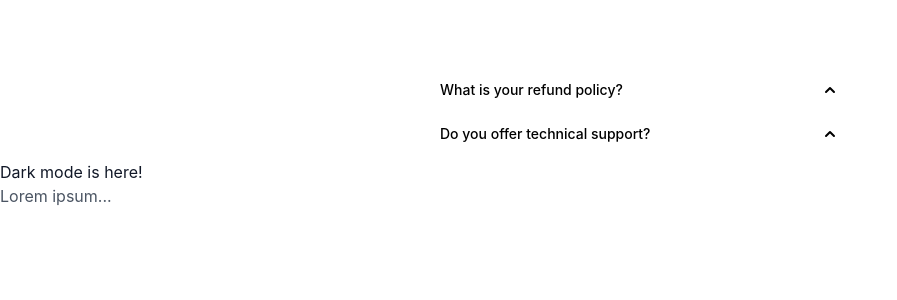
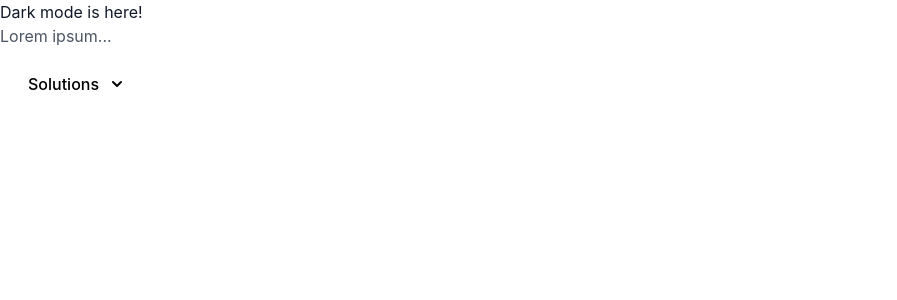
Before and after one commit to SushritPasupuleti/next-tailwind, a Next.js app in the folder web/: page / in a window 1280 px wide. Shown: the top 300 px of the page, without its empty margins (0-897 px from the left). Built offline with nearby package versions, Linux system fonts and the light colour scheme.

Commit message:
Update skus.js

```diff
--- a/web/components/skus.js
+++ b/web/components/skus.js
@@ -1,46 +1,178 @@
-import { Disclosure } from '@headlessui/react'
-import { ChevronUpIcon } from '@heroicons/react/solid'
+import { Popover, Transition } from '@headlessui/react'
+import { ChevronDownIcon } from '@heroicons/react/solid'
+import { Fragment } from 'react'
+
+const solutions = [
+  {
+    name: 'Insights',
+    description: 'Measure actions your users take',
+    href: '##',
+    icon: IconOne,
+  },
+  {
+    name: 'Automations',
+    description: 'Create your own targeted content',
+    href: '##',
+    icon: IconTwo,
+  },
+  {
+    name: 'Reports',
+    description: 'Keep track of your growth',
+    href: '##',
+    icon: IconThree,
+  },
+]
 
 export default function Example() {
   return (
-    <div className="w-full px-4 pt-16">
-      <div className="w-full max-w-md p-2 mx-auto bg-white rounded-2xl">
-        <Disclosure>
-          {({ open }) => (
-            <>
-              <Disclosure.Button className="flex justify-between w-full px-4 py-2 text-sm font-medium text-left text-purple-900 bg-purple-100 rounded-lg hover:bg-purple-200 focus:outline-none focus-visible:ring focus-visible:ring-purple-500 focus-visible:ring-opacity-75">
-                <span>What is your refund policy?</span>
-                <ChevronUpIcon
-                  className={`${
-                    open ? 'transform rotate-180' : ''
-                  } w-5 h-5 text-purple-500`}
-                />
-              </Disclosure.Button>
-              <Disclosure.Panel className="px-4 pt-4 pb-2 text-sm text-gray-500">
-                If you're unhappy with your purchase for any reason, email us
-                within 90 days and we'll refund you in full, no questions asked.
-              </Disclosure.Panel>
-            </>
-          )}
-        </Disclosure>
-        <Disclosure as="div" className="mt-2">
-          {({ open }) => (
-            <>
-              <Disclosure.Button className="flex justify-between w-full px-4 py-2 text-sm font-medium text-left text-purple-900 bg-purple-100 rounded-lg hover:bg-purple-200 focus:outline-none focus-visible:ring focus-visible:ring-purple-500 focus-visible:ring-opacity-75">
-                <span>Do you offer technical support?</span>
-                <ChevronUpIcon
-                  className={`${
-                    open ? 'transform rotate-180' : ''
-                  } w-5 h-5 text-purple-500`}
-                />
-              </Disclosure.Button>
-              <Disclosure.Panel className="px-4 pt-4 pb-2 text-sm text-gray-500">
-                No.
-              </Disclosure.Panel>
-            </>
-          )}
-        </Disclosure>
-      </div>
+    <div className="w-full max-w-sm px-4 fixed top-16">
+      <Popover className="relative">
+        {({ open }) => (
+          <>
+            <Popover.Button
+              className={`
+                ${open ? '' : 'text-opacity-90'}
+                text-white group bg-orange-700 px-3 py-2 rounded-md inline-flex items-center text-base font-medium hover:text-opacity-100 focus:outline-none focus-visible:ring-2 focus-visible:ring-white focus-visible:ring-opacity-75`}
+            >
+              <span>Solutions</span>
+              <ChevronDownIcon
+                className={`${open ? '' : 'text-opacity-70'}
+                  ml-2 h-5 w-5 text-orange-300 group-hover:text-opacity-80 transition ease-in-out duration-150`}
+                aria-hidden="true"
+              />
+            </Popover.Button>
+            <Transition
+              as={Fragment}
+              enter="transition ease-out duration-200"
+              enterFrom="opacity-0 translate-y-1"
+              enterTo="opacity-100 translate-y-0"
+              leave="transition ease-in duration-150"
+              leaveFrom="opacity-100 translate-y-0"
+              leaveTo="opacity-0 translate-y-1"
+            >
+              <Popover.Panel className="absolute z-10 w-screen max-w-sm px-4 mt-3 transform -translate-x-1/2 left-1/2 sm:px-0 lg:max-w-3xl">
+                <div className="overflow-hidden rounded-lg shadow-lg ring-1 ring-black ring-opacity-5">
+                  <div className="relative grid gap-8 bg-white p-7 lg:grid-cols-2">
+                    {solutions.map((item) => (
+                      <a
+                        key={item.name}
+                        href={item.href}
+                        className="flex items-center p-2 -m-3 transition duration-150 ease-in-out rounded-lg hover:bg-gray-50 focus:outline-none focus-visible:ring focus-visible:ring-orange-500 focus-visible:ring-opacity-50"
+                      >
+                        <div className="flex items-center justify-center flex-shrink-0 w-10 h-10 text-white sm:h-12 sm:w-12">
+                          <item.icon aria-hidden="true" />
+                        </div>
+                        <div className="ml-4">
+                          <p className="text-sm font-medium text-gray-900">
+                            {item.name}
+                          </p>
+                          <p className="text-sm text-gray-500">
+                            {item.description}
+                          </p>
+                        </div>
+                      </a>
+                    ))}
+                  </div>
+                  <div className="p-4 bg-gray-50">
+                    <a
+                      href="##"
+                      className="flow-root px-2 py-2 transition duration-150 ease-in-out rounded-md hover:bg-gray-100 focus:outline-none focus-visible:ring focus-visible:ring-orange-500 focus-visible:ring-opacity-50"
+                    >
+                      <span className="flex items-center">
+                        <span className="text-sm font-medium text-gray-900">
+                          Documentation
+                        </span>
+                      </span>
+                      <span className="block text-sm text-gray-500">
+                        Start integrating products and tools
+                      </span>
+                    </a>
+                  </div>
+                </div>
+              </Popover.Panel>
+            </Transition>
+          </>
+        )}
+      </Popover>
     </div>
   )
 }
+
+function IconOne() {
+  return (
+    <svg
+      width="48"
+      height="48"
+      viewBox="0 0 48 48"
+      fill="none"
+      xmlns="http://www.w3.org/2000/svg"
+    >
+      <rect width="48" height="48" rx="8" fill="#FFEDD5" />
+      <path
+        d="M24 11L35.2583 17.5V30.5L24 37L12.7417 30.5V17.5L24 11Z"
+        stroke="#FB923C"
+        strokeWidth="2"
+      />
+      <path
+        fillRule="evenodd"
+        clipRule="evenodd"
+        d="M16.7417 19.8094V28.1906L24 32.3812L31.2584 28.1906V19.8094L24 15.6188L16.7417 19.8094Z"
+        stroke="#FDBA74"
+        strokeWidth="2"
+      />
+      <path
+        fillRule="evenodd"
+        clipRule="evenodd"
+        d="M20.7417 22.1196V25.882L24 27.7632L27.2584 25.882V22.1196L24 20.2384L20.7417 22.1196Z"
+        stroke="#FDBA74"
+        strokeWidth="2"
+      />
+    </svg>
+  )
+}
+
+function IconTwo() {
+  return (
+    <svg
+      width="48"
+      height="48"
+      viewBox="0 0 48 48"
+      fill="none"
+      xmlns="http://www.w3.org/2000/svg"
+    >
+      <rect width="48" height="48" rx="8" fill="#FFEDD5" />
+      <path
+        d="M28.0413 20L23.9998 13L19.9585 20M32.0828 27.0001L36.1242 34H28.0415M19.9585 34H11.8755L15.9171 27"
+        stroke="#FB923C"
+        strokeWidth="2"
+      />
+      <path
+        fillRule="evenodd"
+        clipRule="evenodd"
+        d="M18.804 30H29.1963L24.0001 21L18.804 30Z"
+        stroke="#FDBA74"
+        strokeWidth="2"
+      />
+    </svg>
+  )
+}
+
+function IconThree() {
+  return (
+    <svg
+      width="48"
+      height="48"
+      viewBox="0 0 48 48"
+      fill="none"
+      xmlns="http://www.w3.org/2000/svg"
+    >
+      <rect width="48" height="48" rx="8" fill="#FFEDD5" />
+      <rect x="13" y="32" width="2" height="4" fill="#FDBA74" />
+      <rect x="17" y="28" width="2" height="8" fill="#FDBA74" />
+      <rect x="21" y="24" width="2" height="12" fill="#FDBA74" />
+      <rect x="25" y="20" width="2" height="16" fill="#FDBA74" />
+      <rect x="29" y="16" width="2" height="20" fill="#FB923C" />
+      <rect x="33" y="12" width="2" height="24" fill="#FB923C" />
+    </svg>
+  )
+}
```
